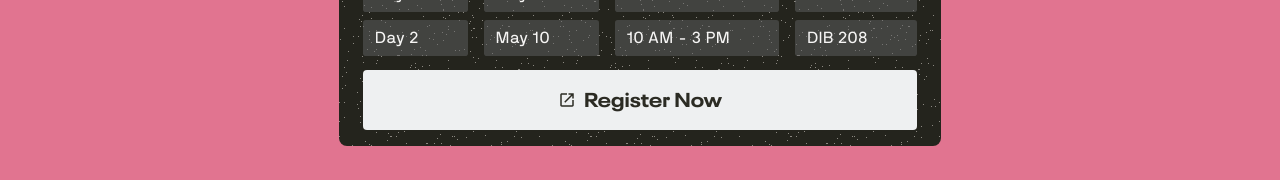
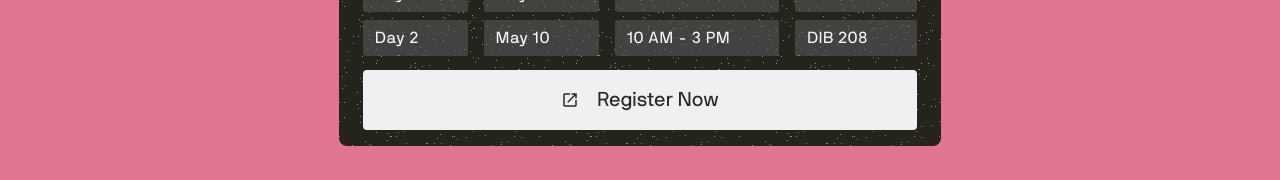
Before and after one commit to ucsddesignco/df26, a React (Vite) app: page / in a window 1280 px wide. Shown: the part 404-584 px from the top of the page. Built offline with nearby package versions, Linux system fonts and the light colour scheme.

Commit message:
Update Button Component

```diff
--- a/src/Components/Button/Button.scss
+++ b/src/Components/Button/Button.scss
@@ -1,33 +1,40 @@
-@font-face {
-  font-family: "Neue Plak";
-  src: url("../../fonts/neue-plak/Neue\ Plak\ W05\ Extended\ Bold.woff2") format("woff2");
-  font-weight: 400;
-  font-style: normal;
-}
-
 .button {
   position: relative;
-  font-family: "Neue Plak";
+  font-family: "NB International";
   background-color: #191919;
   text-decoration: none;
   color: white;
-  padding: 8px 16px;
   border-radius: 0px;
-  font-size: 1rem;
   border: none;
   box-sizing: border-box;
+  cursor: pointer;
+
+  display: flex;
+  flex-direction: row;
+  align-items: center;
+  justify-content: center;
+
+  padding: 0 16px;
   height: 42px;
-  cursor: pointer;
+  font-size: 1rem;
 
   .content-container {
     display: flex;
+    flex-direction: row;
     align-items: center;
     justify-content: center;
     gap: 0.5rem;
     text-wrap: nowrap;
+  }
 
-    span {
-      margin-top: -5px;
+  .icon-container {
+    /* Size for Mobile */
+    width: 18px;
+    height: auto;
+
+    /* Size for Tablet/Desktop */
+    @media(min-width: 744px) {
+      width: 27.978px;
     }
   }
 }
--- a/src/Components/Button/Button.tsx
+++ b/src/Components/Button/Button.tsx
@@ -39,7 +39,9 @@ const Button = ({
           disabled={disabled}
         >
           <div className="content-container">
-            {icon && icon}
+            <div className='icon-container'>
+              {icon && icon}
+            </div>
             <span>{text}</span>
           </div>
         </button>
```
